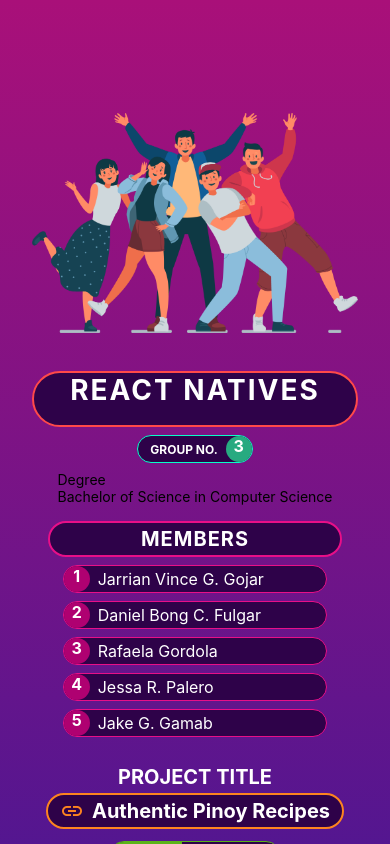
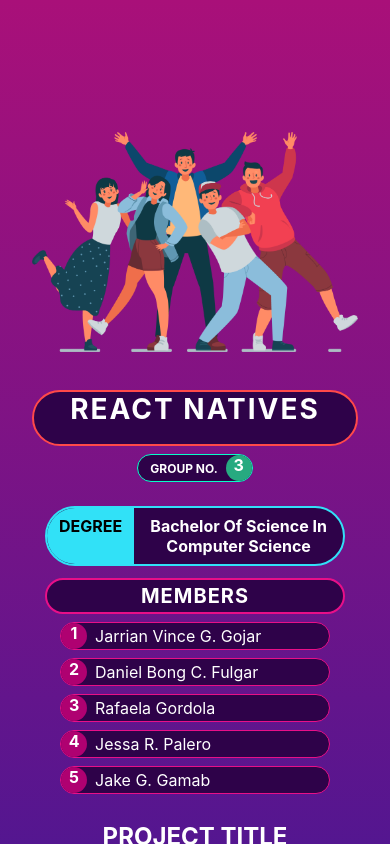
Before and after one commit to godkingjay/MSD-Group-3-Activity-01, a React Native app: screen / in a window 390 px wide. Built offline with nearby package versions, Linux system fonts and the light colour scheme.

Commit message:
ADD: Degree [DONE]

```diff
--- a/assets/components/GroupInfo.js
+++ b/assets/components/GroupInfo.js
@@ -135,11 +135,44 @@ const styles = StyleSheet.create({
     fontWeight: 'bold',
     fontSize: 16,
   },
+  degreeCtn: {
+    width: '92%',
+    marginTop: 16,
+    flexDirection: 'row',
+    backgroundColor: appTheme.card.degree.bg,
+    borderWidth: 2,
+    borderColor: appTheme.card.degree.border,
+    borderRadius: 100,
+    elevation: 8,
+  },
+  degreeLabel: {
+    padding: 8,
+    paddingHorizontal: 12,
+    textAlign: 'center',
+    textAlignVertical: 'center',
+    backgroundColor: appTheme.card.degree.label.bg,
+    borderBottomLeftRadius: 100,
+    borderTopLeftRadius: 100,
+    fontSize: 16,
+    textTransform: 'uppercase',
+    fontWeight: 'bold',
+    color: appTheme.card.degree.label.text,
+  },
+  degreeText: {
+    textAlign: 'center',
+    textAlignVertical: 'center',
+    paddingHorizontal: 16,
+    flex: 1,
+    paddingVertical: 8,
+    fontSize: 16,
+    fontWeight: 'bold',
+    color: appTheme.card.degree.text,
+    textTransform: 'capitalize',
+  },
   membersCtn: {
-    marginTop: 16,
-    width: '100%',
+    marginVertical: 12,
+    width: '92%',
     justifyContent: 'center',
-    paddingHorizontal: 16,
     alignItems: 'center',
   },
   memberHeader: {
@@ -201,17 +234,16 @@ const styles = StyleSheet.create({
   },
   projectInfo: {
     display: 'flex',
-    marginVertical: 12,
     marginBottom: 12,
     alignItems: 'center',
     justifyContent: 'center',
   },
   projectInfoLabel: {
     textTransform: 'uppercase',
-    fontSize: 20,
+    fontSize: 24,
     fontWeight: 'bold',
     color: appTheme.card.projectInfo.label,
-    marginBottom: 4
+    marginBottom: 8
   },
   projectTitleCtn: {
     backgroundColor: appTheme.card.projectInfo.title.bg,
--- a/assets/js/objects.js
+++ b/assets/js/objects.js
@@ -36,6 +36,15 @@ export const appTheme = {
         text: 'white'
       }
     },
+    degree: {
+      bg: '#2E0249',
+      text: 'white',
+      border: '#31E1F7',
+      label: {
+        bg: '#31E1F7',
+        text: 'black',
+      }
+    },
     member: {
       bg: '#2E0249',
       text: 'white',
```
